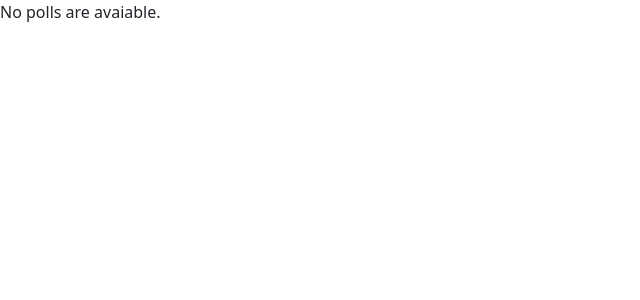
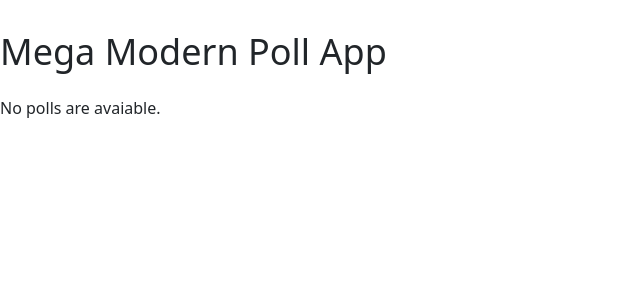
Before and after one commit to vddo/django-labs, a Django app: page /polls/ in a window 1280 px wide. Shown: the top 300 px of the page, without its empty margins (0-640 px from the left). Run offline with Django 5.2, Linux system fonts and the light colour scheme; data that the repository does not hold is empty.

Commit message:
fixed href and added styles in static

```diff
--- /dev/null
+++ b/mysite/polls/static/polls/styles.css
@@ -0,0 +1,5 @@
+h1 {
+	font-size: 36px;
+	padding-top: 30px;
+	padding-bottom: 15px;
+}
--- a/mysite/polls/templates/polls/index.html
+++ b/mysite/polls/templates/polls/index.html
@@ -6,16 +6,21 @@
   <meta name="viewpoint" content="width=device-width, initial-scale=1">
   <link href="https://cdn.jsdelivr.net/npm/bootstrap@5.3.2/dist/css/bootstrap.min.css" rel="stylesheet"
     integrity="sha384-T3c6CoIi6uLrA9TneNEoa7RxnatzjcDSCmG1MXxSR1GAsXEV/Dwwykc2MPK8M2HN" crossorigin="anonymous">
+  {% load static %}
+  <link rel="stylesheet" type="text/css" href="{% static '/polls/styles.css' %}" />
 </head>
 
 <body>
+
+  <h1>Mega Modern Poll App</h1>
+
   {% if latest_question_list %}
-    <ul>
+  <ul>
     {% for question in latest_question_list %}
-      <li><a href="/polls/{{ question.id }}/">{{ question.question_text }}</a></li>
+    <li><a href="/polls/{{ question.id }}/">{{ question.question_text }}</a></li>
     {% endfor %}
-    </ul>
+  </ul>
   {% else %}
-    <p>No polls are avaiable.</p>
+  <p>No polls are avaiable.</p>
   {% endif %}
 </body>
```
